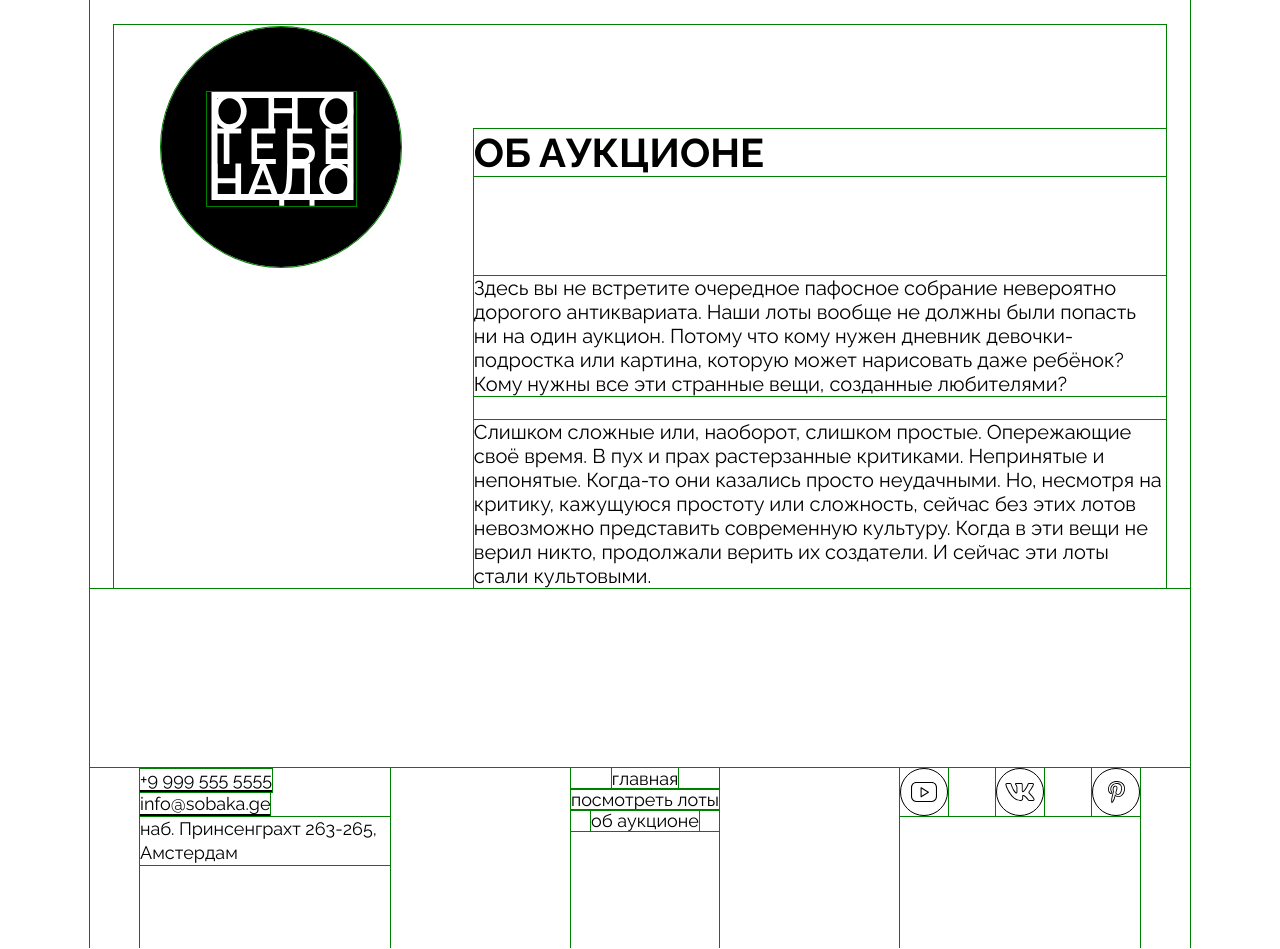
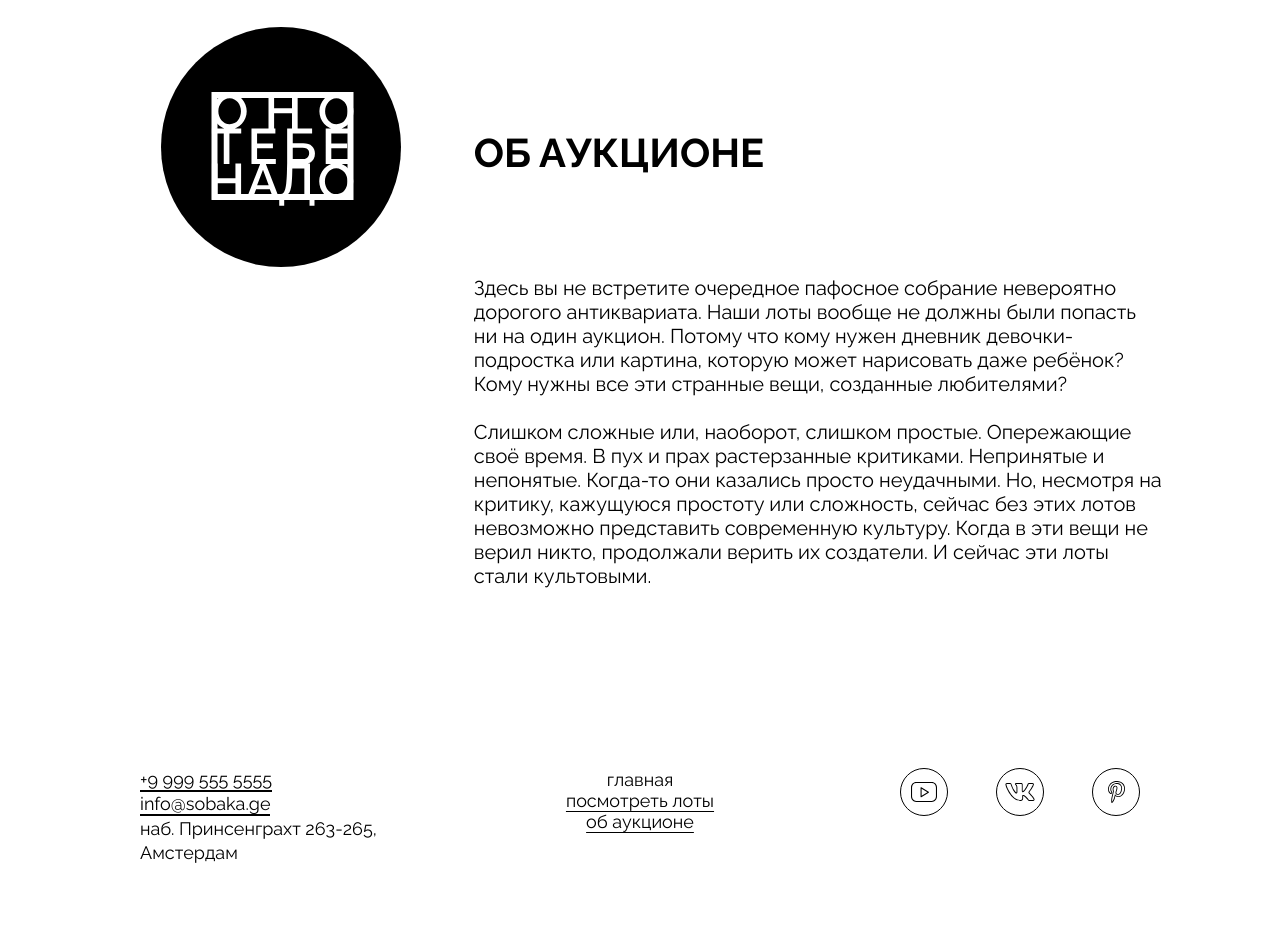
Before and after one commit to Smilix123/ono-tebe-nado-fd, a plain HTML site: page index.html in a window 1280 px wide. Shown: the part 2080-3029 px from the top of the page. Drawn offline with Linux system fonts and the light colour scheme.

Commit message:
мелкие исправления и доработки

```diff
--- a/styles/style.css
+++ b/styles/style.css
@@ -1,7 +1,3 @@
-* {
-  outline: 1px solid green;
-}
-
 .header {
   display: grid;
   grid-template-columns: 1fr min-content 1fr;
@@ -281,6 +277,12 @@
   line-height: 135%;
 }
 
+.footer__menu {
+  position: relative;
+  top: 1px;
+  right: 5px;
+}
+
 .footer__links-list {
   font-weight: 400;
   font-size: 18px;
```
